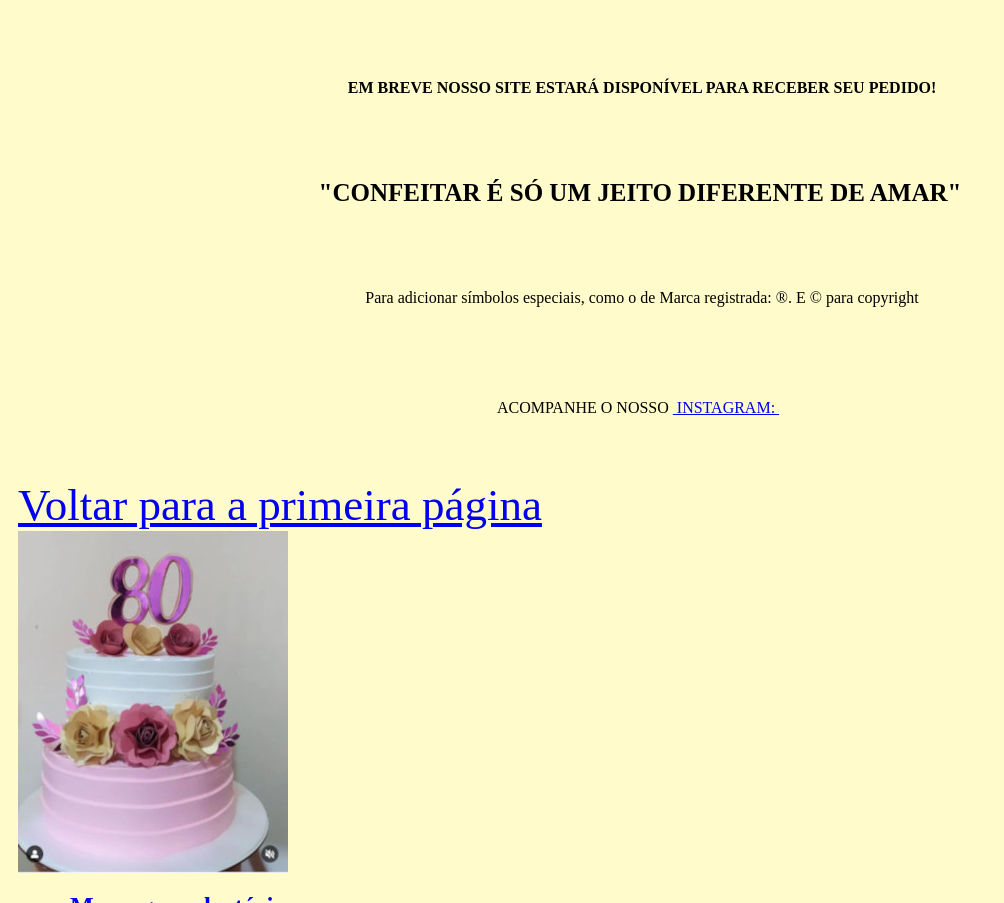
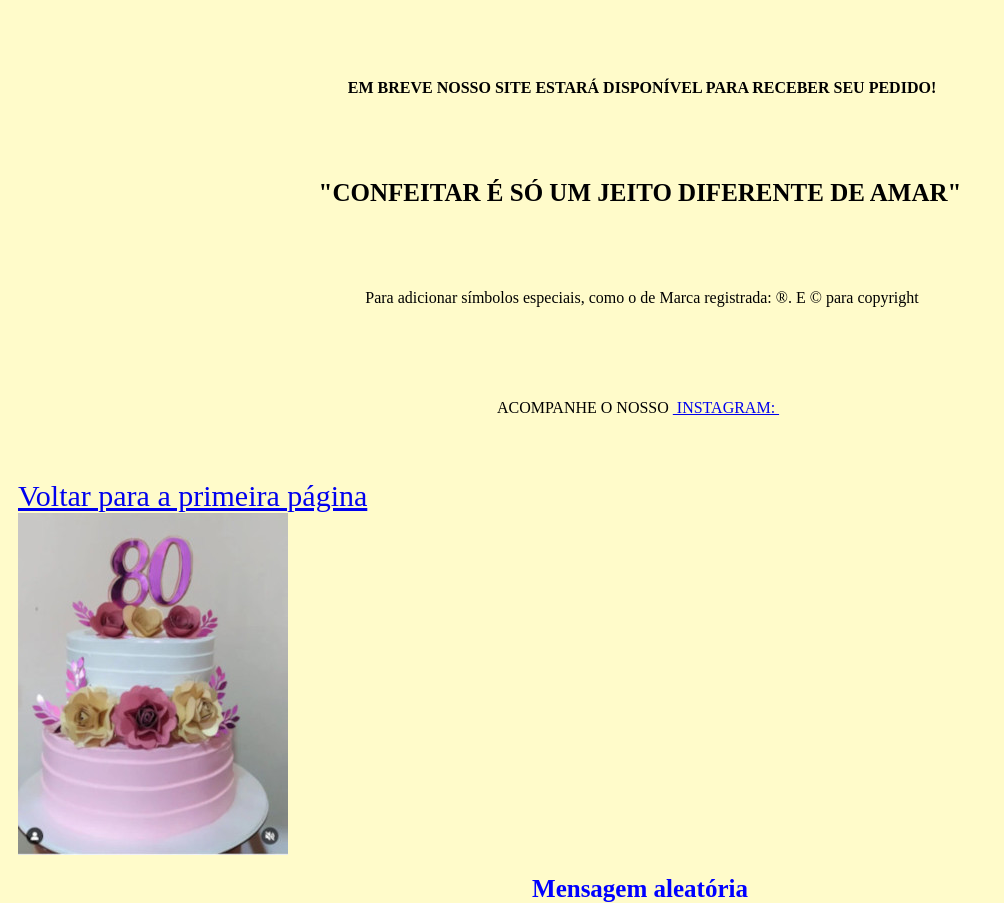
Before and after one commit to Matiasoriginal/matiasteste, a plain HTML site: page Página2.html in a window 1280 px wide. Shown: the whole page, without its empty margins (0-1004 px from the left). Drawn offline with Linux system fonts and the light colour scheme.

Commit message:
Add files via upload

```diff
--- a/Meu CSS confeitaria.css
+++ b/Meu CSS confeitaria.css
@@ -20,16 +20,12 @@ P{color: rgb(0, 0, 0);}
 
 #ki{color: blue;}
 
-#Mens{width: 320px;
-    height: 400px;
-    position:absolute;
-    text-align: center;}
-
-body{background-color:rgb(255, 251, 202) ; padding: 10px;max-width: 1300px;max: height 400px;}
+body{background-color:rgb(255, 251, 202) ; padding: 10px;min: width 600px;max-width: 1800px;min-height:380px;max-height: 700px;}
 
 .Produtos{font-size: 30px;}
-#maisopções{font-size: 30px;}
 
-#mudarpg{font-size: 45px; color: rgb(255, 0, 0);}
+#maisopções{font-size: 20px;}
+
+#mudarpg{font-size: 30px; color: rgb(255, 0, 0);}
 
 footer{font-size: 25px;}
```
